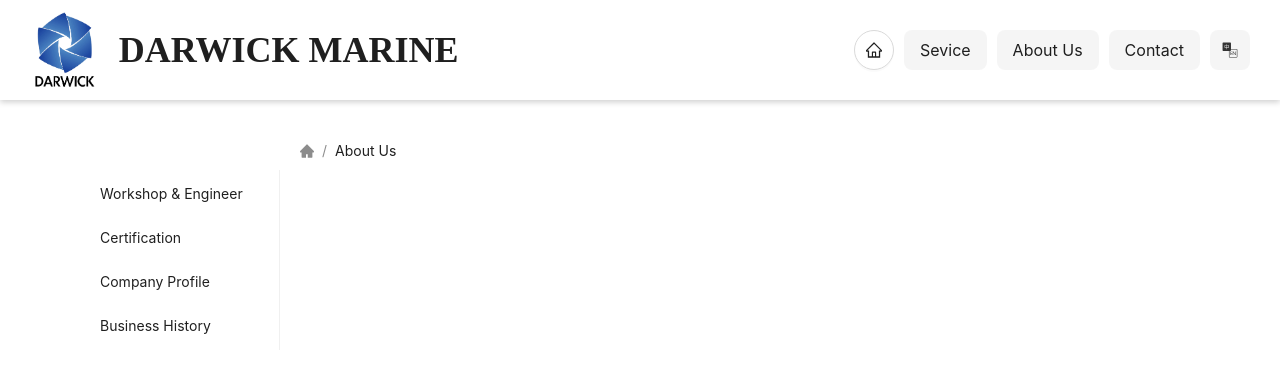
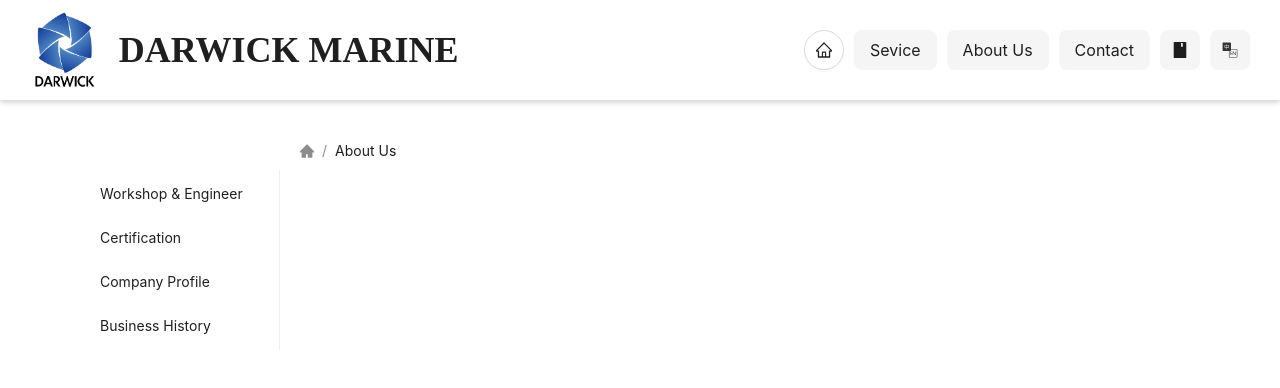
Before and after one commit to WakerCN/darwick-website, a React (Vite) app: page /about in a window 1280 px wide. Shown: the top 388 px of the page. Built offline with nearby package versions, Linux system fonts and the light colour scheme.

Commit message:
✨ feat <header> add download brochure

```diff
--- a/src/layout/Header/Header.tsx
+++ b/src/layout/Header/Header.tsx
@@ -1,7 +1,7 @@
 /*
  * @Author       : 魏威
  * @Date         : 2025-05-27 10:45
- * @LastEditTime : 2025-06-05 14:30
+ * @LastEditTime : 2025-06-27 11:32
  * @LastEditors  : StarOne
  * @Description  :
  */
@@ -9,10 +9,12 @@ import { DWICon } from '@/components/DWIcon';
 import './index.scss';
 
 import Logo from '@/assets/company-logo.png';
-import { HomeOutlined } from '@ant-design/icons';
+import { BookFilled, HomeOutlined } from '@ant-design/icons';
 import { Button, Tooltip } from 'antd';
 import { useTranslation } from 'react-i18next';
 import { useNavigate } from 'react-router';
+
+import pdfHerf from '@/assets/大威宣传册.pdf';
 
 export function Header() {
   const navigate = useNavigate();
@@ -89,6 +91,17 @@ export function Header() {
         >
           {t('menu.contact')}
         </Button>
+        <Tooltip title={t('menu.brochure')}>
+          <Button
+            className="opt-btn"
+            size="large"
+            color="default"
+            variant="filled"
+            icon={<BookFilled />}
+            href={pdfHerf}
+            download={'DARWICK Brochure.pdf'}
+          />
+        </Tooltip>
         <Tooltip title={'中文/English'}>
           <Button
             className="opt-btn"
--- a/src/locales/en.json
+++ b/src/locales/en.json
@@ -17,6 +17,7 @@
       "service": "Sevice",
       "about": "About Us",
       "contact": "Contact",
+      "brochure": "Brochore",
       "repair": "Parts Supply & Overhaul",
       "serviceContact": "Address & Contact",
       "workshop": "Workshop & Engineer",
--- a/src/locales/zh.json
+++ b/src/locales/zh.json
@@ -17,6 +17,7 @@
       "service": "服务",
       "about": "关于我们",
       "contact": "联系方式",
+      "brochure": "宣传册",
       "repair": "备件供应与维修",
       "serviceContact": "服务地址与联系方式",
       "workshop": "车间设施与工程师",
```
Also changed, not shown: 1 other file (tests, documents, lock files or other folders).
